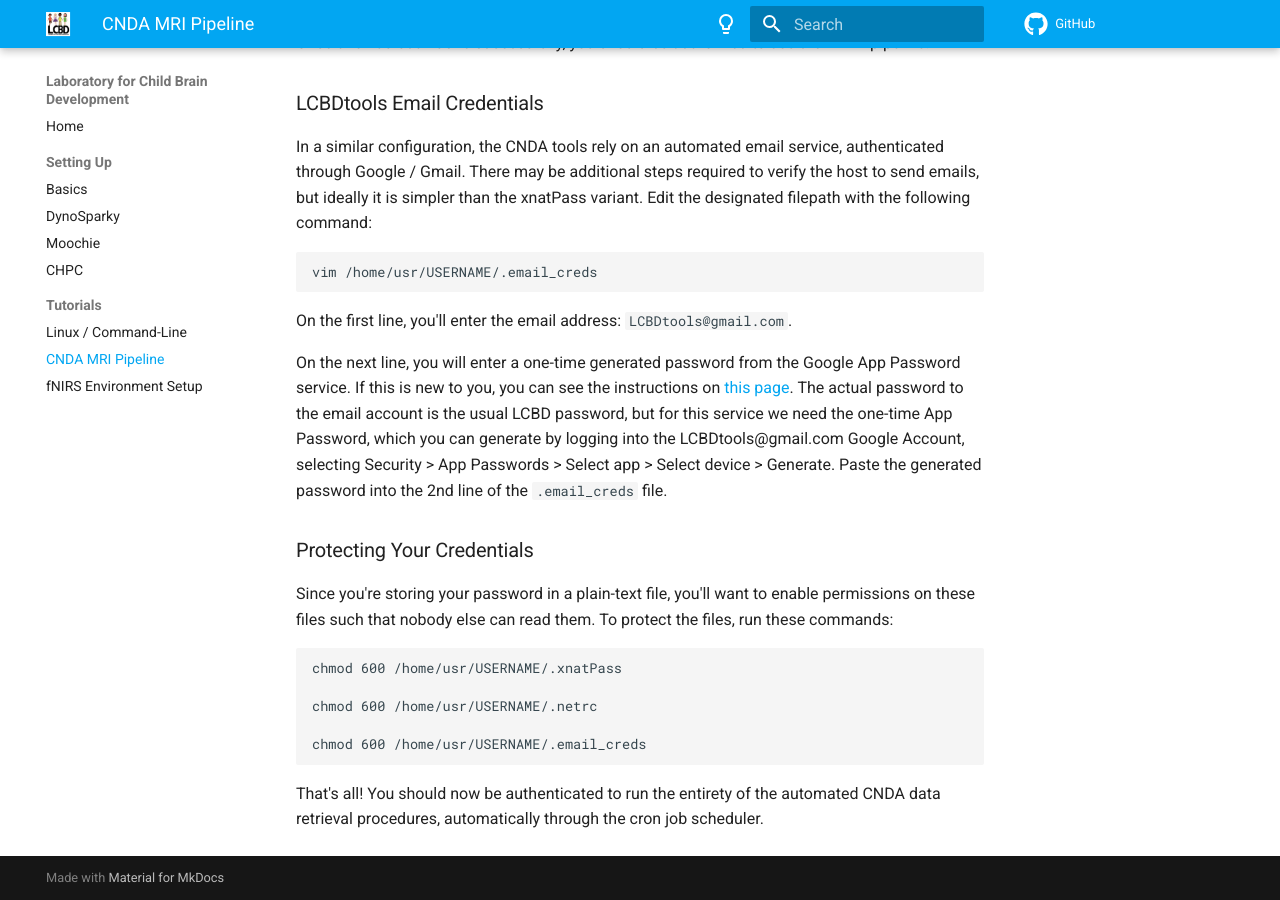
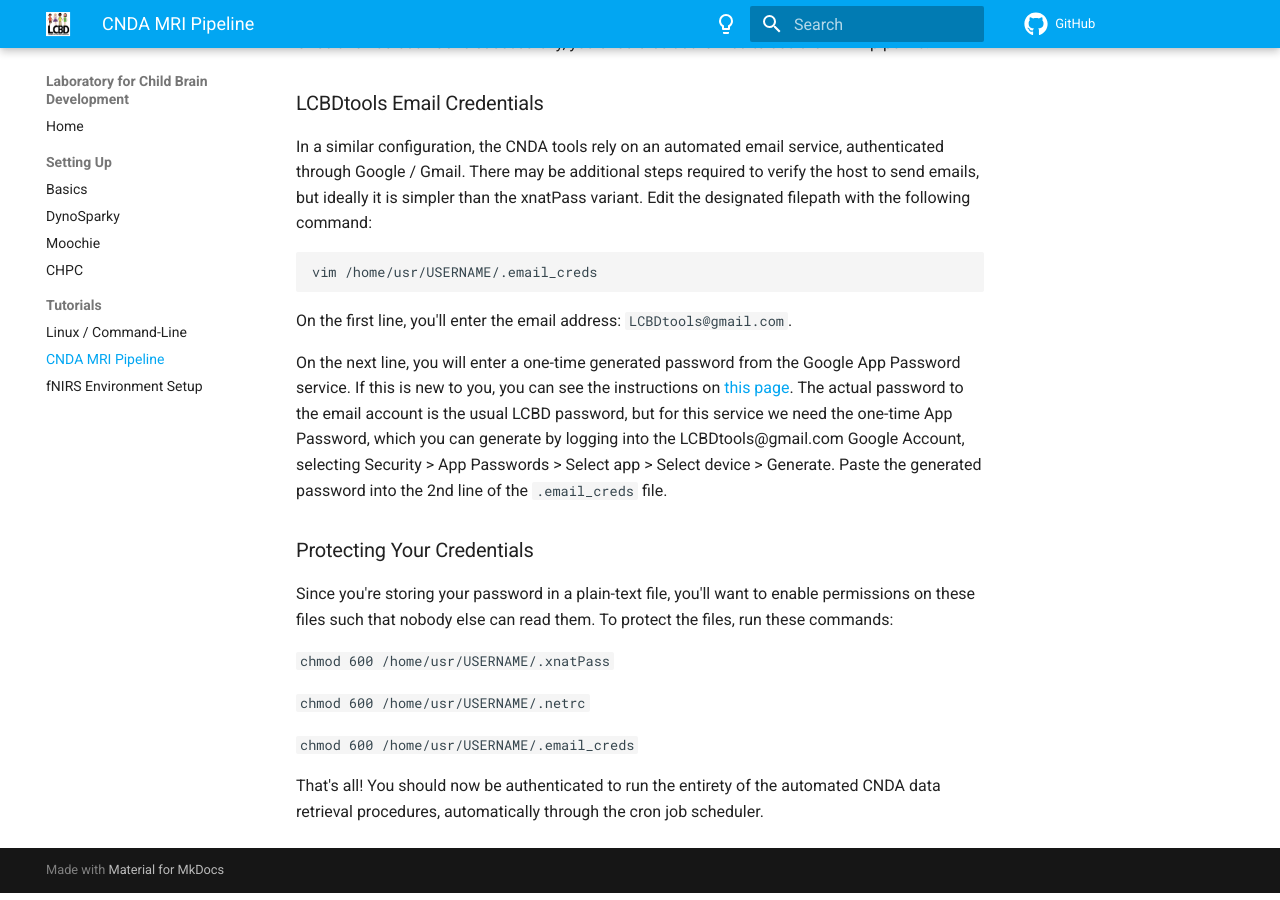
Before and after one commit to ChildBrainLab/ChildBrainLab.github.io, an MkDocs documentation site: the page built from docs/tutorials/cnda_wt.md, in a window 1280 px wide and 900 px high, scrolled down 3287 px. Built offline with MkDocs 1.6.1 and Material for MkDocs 9.7.7, drawn with Linux system fonts in a browser that asks for light colours; comment, search, counter and statistics services are not loaded.

```diff
--- a/docs/tutorials/cnda_wt.md
+++ b/docs/tutorials/cnda_wt.md
@@ -105,10 +105,10 @@ On the next line, you will enter a one-time generated password from the Google A
 ### Protecting Your Credentials
 Since you're storing your password in a plain-text file, you'll want to enable permissions on these files such that nobody else can read them. To protect the files, run these commands:
 
-    chmod 600 /home/usr/USERNAME/.xnatPass
+`chmod 600 /home/usr/USERNAME/.xnatPass`
 
-    chmod 600 /home/usr/USERNAME/.netrc
+`chmod 600 /home/usr/USERNAME/.netrc`
 
-    chmod 600 /home/usr/USERNAME/.email_creds
+`chmod 600 /home/usr/USERNAME/.email_creds`
 
 That's all! You should now be authenticated to run the entirety of the automated CNDA data retrieval procedures, automatically through the cron job scheduler.
```
